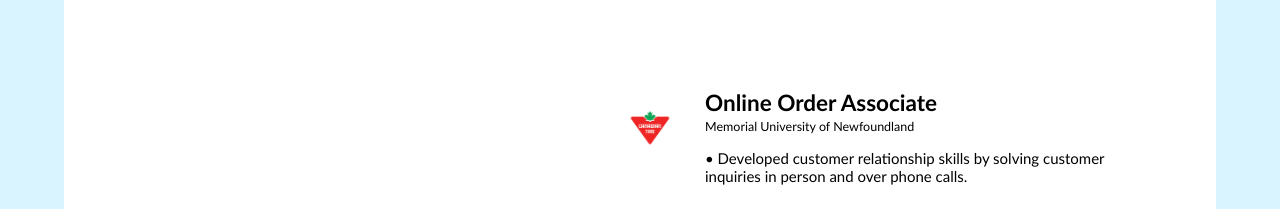
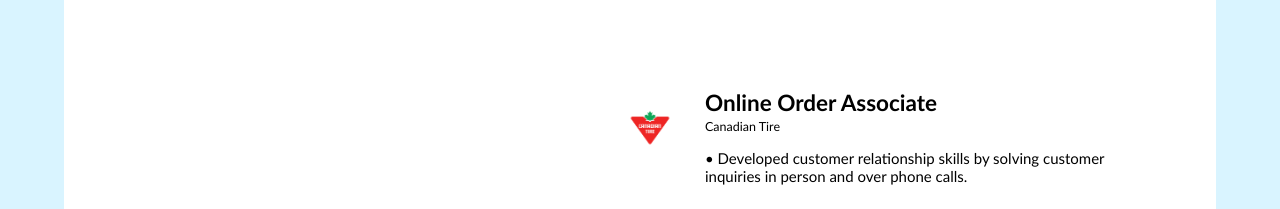
Before and after one commit to Faiyez/Faiyez.github.io, a plain HTML site: page index.html in a window 1280 px wide. Shown: the part 1434-1643 px from the top of the page. Drawn offline with nearby package versions, Linux system fonts and the light colour scheme.

Commit message:
Corrected Mistake in Canadian Tire Name

```diff
--- a/index.html
+++ b/index.html
@@ -147,7 +147,7 @@
                 <img src="images/Canadian Tire.png">
                 <div class="text-box">
                     <h2>Online Order Associate</h2>
-                    <small>Memorial University of Newfoundland</small>
+                    <small>Canadian Tire</small>
                     <p>• Developed customer relationship skills by solving customer inquiries in person and over phone calls.</p>
                 </div>
             </div>
@@ -178,23 +178,6 @@
                     </div>
                 </div>
             </div>
-            <!--
-            <div class = 'skillInfomation' id = 'skillInfo'>
-                <div class = "frontEnd" id = "feContainer">
-                    <i class="fa-solid fa-code " id = 'webDevelopment'>
-                         Web Development
-                    </i>
-                </div>
-                <div class = 'SWEContainer' id = 'SWEDevelopment'>
-                    <i class="fa-solid fa-gears "> Software Development</i>
-                </div>
-            </div>
-            -->
-            <!--
-            <div id='skillsDisplay'>
-
-            </div>
-            -->
         </section>
         <section class = 'sectionD' id = "sectionD">
             <div class = 'workStudyHeader'>
```
